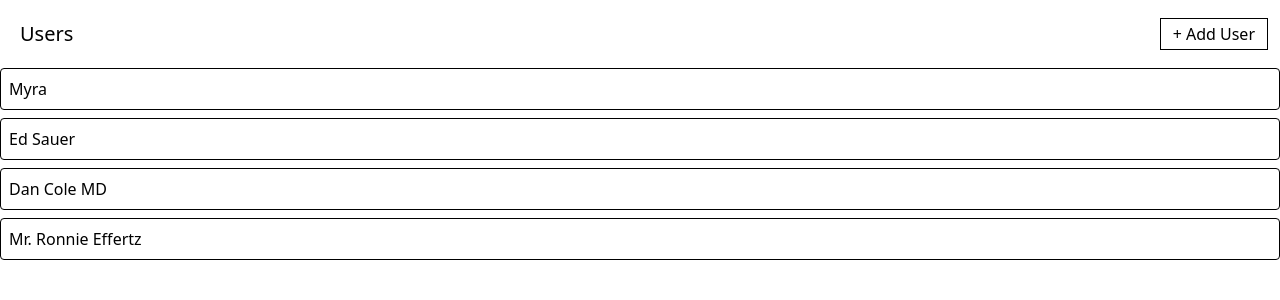
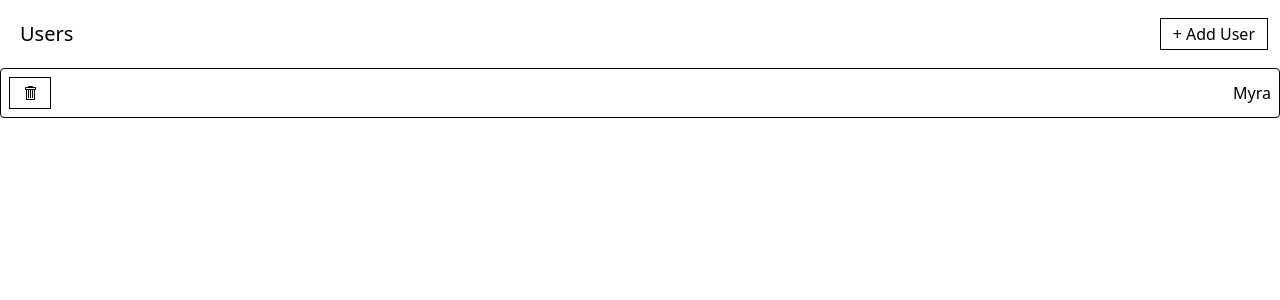
Before and after one commit to hereticsun/udemy-modern-react-with-redux, a React app in the folder media/: page / in a window 1280 px wide. Shown: the top 300 px of the page. Built offline with nearby package versions, Linux system fonts and the light colour scheme; data requests are answered from the project's data file; the HTML template or start-up script is replaced by a standard one.

Commit message:
383 Deleting the User
Signed-off-by: Azlan <azlan@cuttilan.co.uk>

```diff
--- a/media/db.json
+++ b/media/db.json
@@ -3,18 +3,6 @@
     {
       "id": 1,
       "name": "Myra"
-    },
-    {
-      "name": "Ed Sauer",
-      "id": 2
-    },
-    {
-      "name": "Dan Cole MD",
-      "id": 3
-    },
-    {
-      "name": "Mr. Ronnie Effertz",
-      "id": 4
     }
   ],
   "albums": [],
--- a/media/src/components/UsersListItem.js
+++ b/media/src/components/UsersListItem.js
@@ -1,7 +1,22 @@
+import { GoTrashcan } from 'react-icons/go';
+import Button from './Button';
+import { removeUser } from '../store';
+import { useThunk } from '../hooks/use-thunk';
+
 function UsersListItem({ user }) {
+  const [doRemoveUser, isLoading, error] = useThunk(removeUser);
+
+  const handleClick = () => {
+    doRemoveUser(user);
+  };
+
   return (
     <div className="mb-2 border rounded">
       <div className='flex p-2 justify-between items-center cursor-pointer'>
+        <Button loading={isLoading} onClick={handleClick}>
+          <GoTrashcan />
+        </Button>
+        {error && <div>Error deleting user...</div>}
         {user.name}
       </div>
     </div>
--- a/media/src/store/slices/usersSlice.js
+++ b/media/src/store/slices/usersSlice.js
@@ -40,6 +40,7 @@ const usersSlice = createSlice({
     });
     builder.addCase(removeUser.fulfilled, (state, action) => {
       state.isLoading = false;
+      // FIX ME!!!
       console.log(action);
     });
     builder.addCase(removeUser.rejected, (state, action) => {
--- a/media/src/store/thunks/removeUser.js
+++ b/media/src/store/thunks/removeUser.js
@@ -1,9 +1,10 @@
 import { createAsyncThunk } from '@reduxjs/toolkit';
 import axios from 'axios';
 
-const removeUser = createAsyncThunk('users/remove', async () => {
-  const response = await axios.delete(`http://localhost:3005/users/${UserActivation.id}`);
+const removeUser = createAsyncThunk('users/remove', async (user) => {
+  const response = await axios.delete(`http://localhost:3005/users/${user.id}`);
 
+  // FIX !!!!
   return response.data;
 }) ;
 
```
